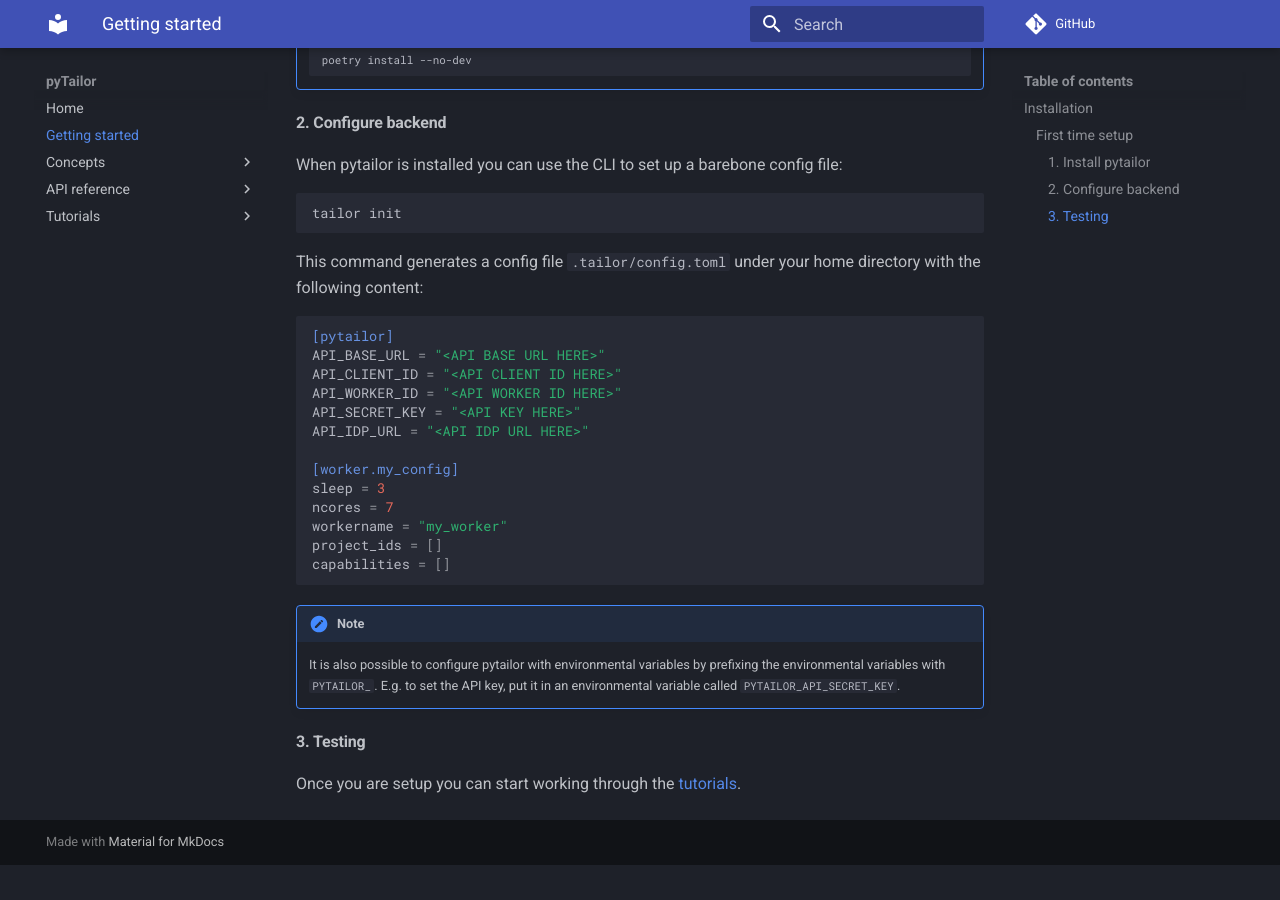
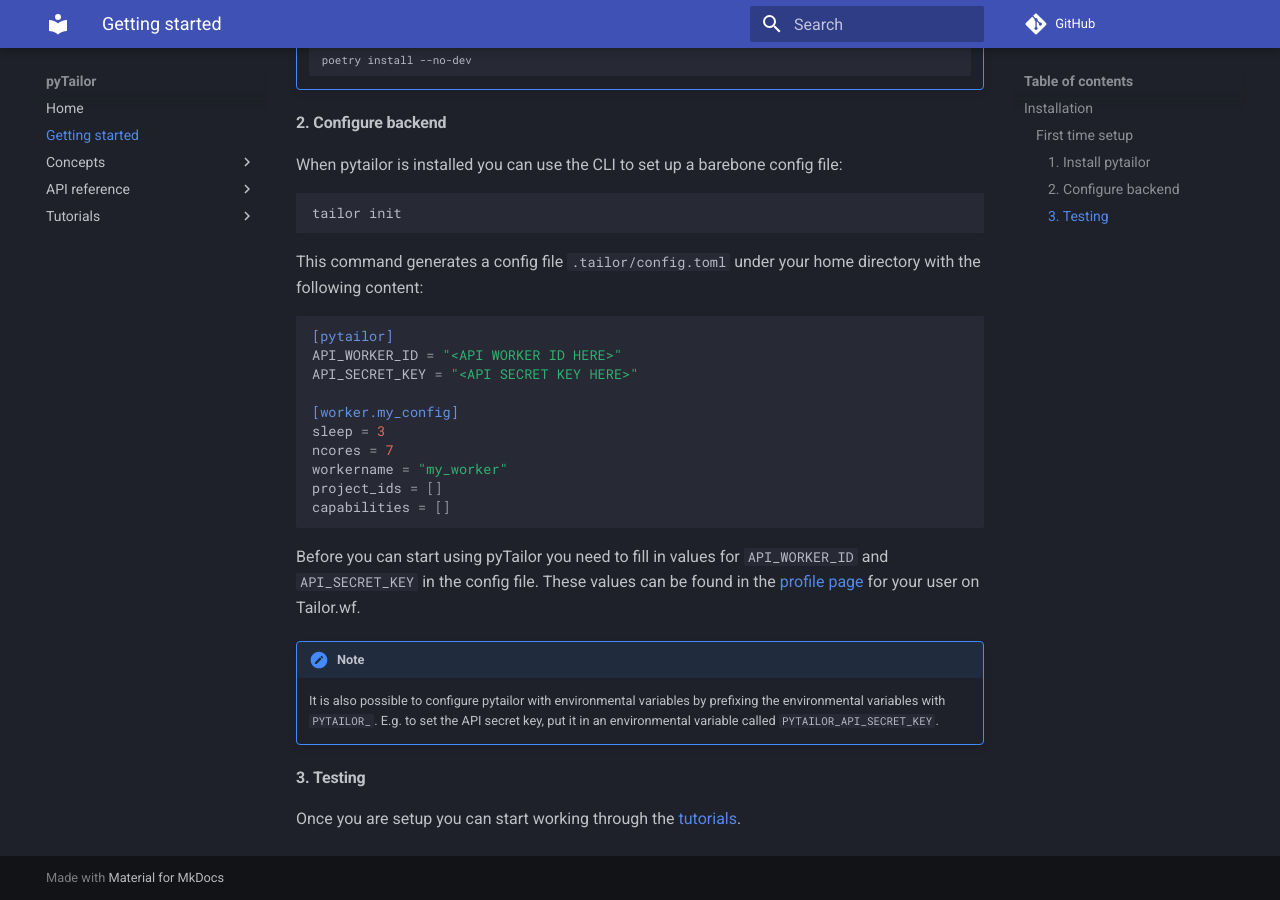
Before and after one commit to entailor/pytailor, an MkDocs documentation site: the page built from docs/documentation/getting_started.md, in a window 1280 px wide and 900 px high, scrolled down 732 px. Built offline with MkDocs 1.6.1 and Material for MkDocs 9.7.7, drawn with Linux system fonts in a browser that asks for light colours; comment, search, counter and statistics services are not loaded; before the commit the page ends 1597 px from its top, so only the background shows below that.

Commit message:
Update docs

````diff
--- a/docs/documentation/getting_started.md
+++ b/docs/documentation/getting_started.md
@@ -40,11 +40,8 @@
 
 ``` toml
 [pytailor]
-API_BASE_URL = "<API BASE URL HERE>"
-API_CLIENT_ID = "<API CLIENT ID HERE>"
 API_WORKER_ID = "<API WORKER ID HERE>"
-API_SECRET_KEY = "<API KEY HERE>"
-API_IDP_URL = "<API IDP URL HERE>"
+API_SECRET_KEY = "<API SECRET KEY HERE>"
 
 [worker.my_config]
 sleep = 3
@@ -55,10 +52,13 @@
 
 ```
 
+Before you can start using pyTailor you need to fill in values for `API_WORKER_ID` and `API_SECRET_KEY` in the config file. These values can be found in the [profile page](https://tailor.wf/settings/profile) for your user on Tailor.wf.
+
+
 !!! note
     It is also possible to configure pytailor with environmental variables by prefixing
-    the environmental variables with `PYTAILOR_`. E.g. to set the API key, put it in an
-    environmental variable called `PYTAILOR_API_SECRET_KEY`.
+    the environmental variables with `PYTAILOR_`. E.g. to set the API secret key, put it in an environmental variable called `PYTAILOR_API_SECRET_KEY`.
+
 
 #### 3. Testing
 Once you are setup you can start working through the [tutorials](../tutorials/example01_hello_world.md).
````
